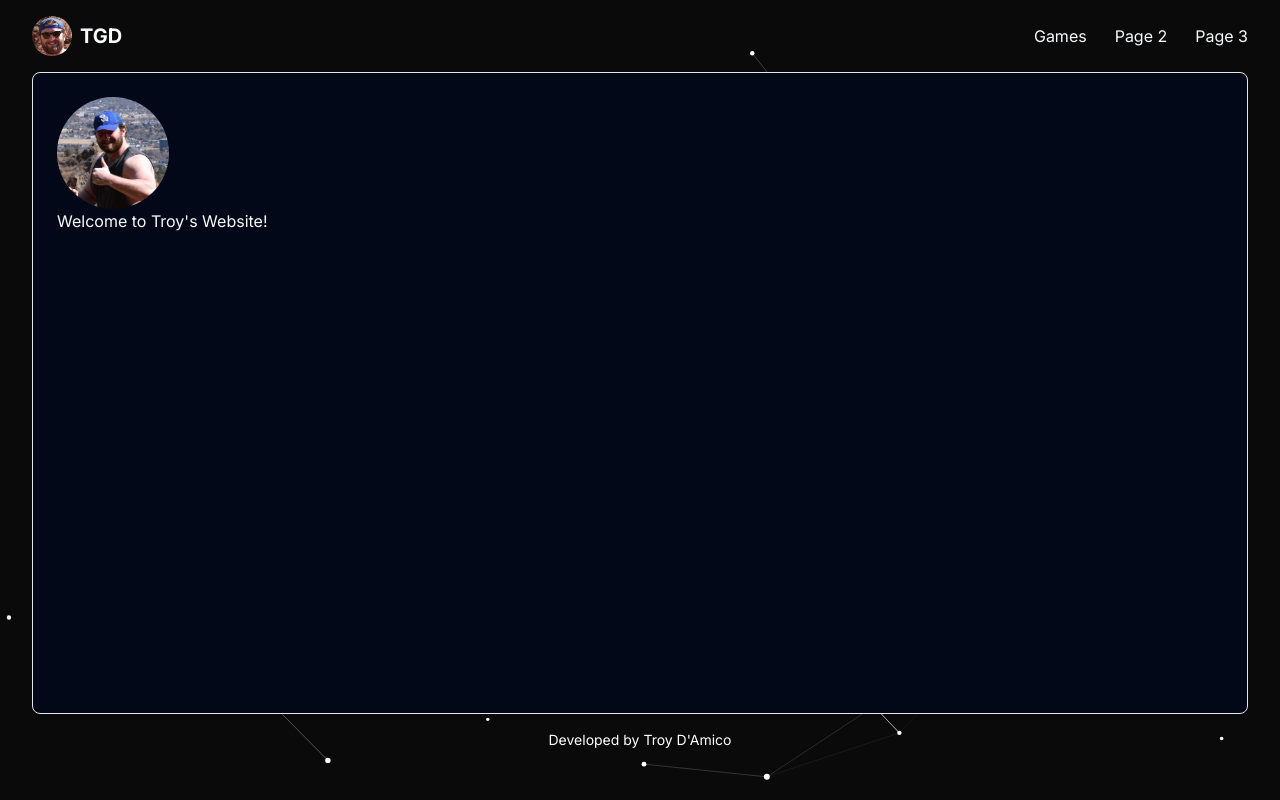
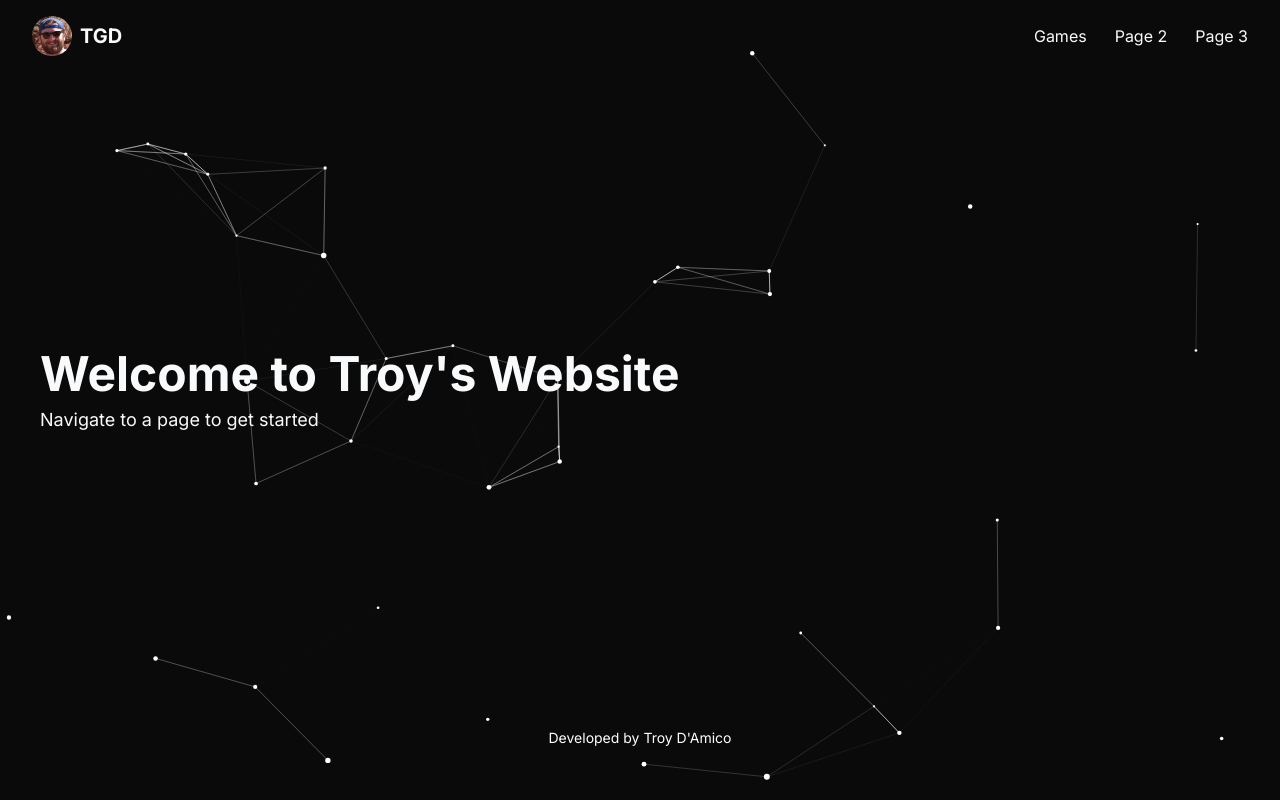
Before and after one commit to tgdamico16/website, a Next.js app: page / in a window 1280 px wide. Built offline with nearby package versions, Linux system fonts and the light colour scheme.

Commit message:
Restyled homepage

```diff
--- a/app/games/page.tsx
+++ b/app/games/page.tsx
@@ -3,7 +3,8 @@ import Link from "next/link";
 
 export default function Games() {
   return (
-    <>
+    <Card className="mx-8">
+      <CardContent className="pt-6">
         <h1 className="text-center font-bold text-xl">Games</h1>
         <div className="grid grid-cols-2 gap-4 pt-4">
           <Link href="/games/spelling-bee">
@@ -17,6 +18,7 @@ export default function Games() {
             <CardContent className="pt-6">temp</CardContent>
           </Card>
         </div>
-    </>
+      </CardContent>
+    </Card>
   );
 }
--- a/app/layout.tsx
+++ b/app/layout.tsx
@@ -23,13 +23,12 @@ export default function RootLayout({
 }>) {
   return (
     <html lang="en" className="dark">
+      <head>
+        <meta name="viewport" content="width=device-width, initial-scale=1.0" />
+      </head>
       <body className={`${inter.className} bg-neutral-950`}>
         <Navbar />
-        <Card className="mx-8">
-          <CardContent className="pt-6 min-h-[80vh]">
-            <main>{children}</main>
-          </CardContent>
-        </Card>
+        <div className="min-h-[80vh] flex">{children}</div>
         <Footer />
         <TSParticles />
       </body>
--- a/app/page.tsx
+++ b/app/page.tsx
@@ -2,11 +2,11 @@ import { Avatar, AvatarImage } from "@/components/ui/avatar";
 
 export default function Home() {
   return (
-    <>
-      <Avatar className="size-28">
-        <AvatarImage src="/avatar.jpg" alt="@shadcn" />
-      </Avatar>
-      <h1>Welcome to Troy&apos;s Website!</h1>
-    </>
+    <div className="pl-10 text-foreground self-center flex flex-col gap-2">
+      <h1 className="text-2xl sm:text-5xl font-bold">
+        Welcome to Troy's Website
+      </h1>
+      <p className="text-sm sm:text-lg">Navigate to a page to get started</p>
+    </div>
   );
 }
```
Lines whose indentation alone changed are shown as unchanged.
